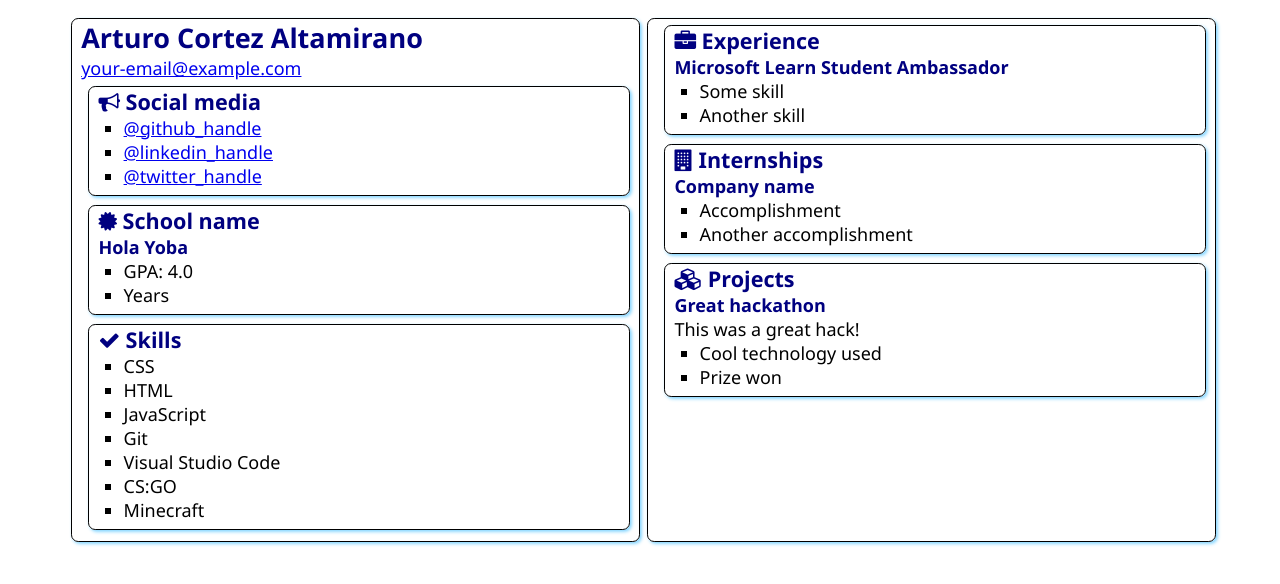
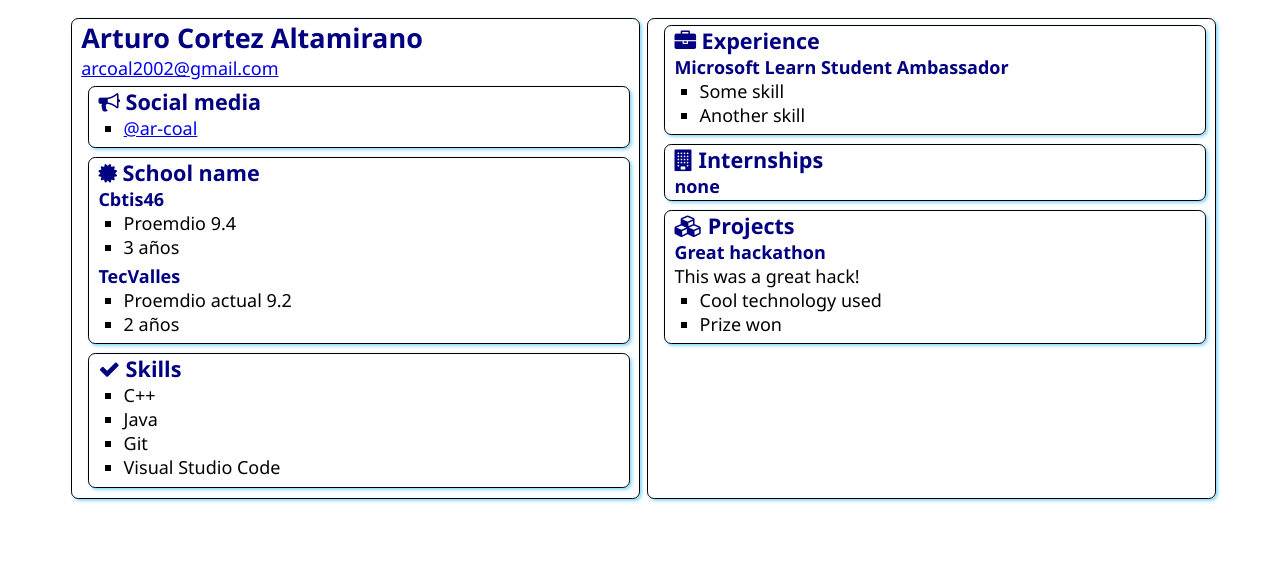
Before and after one commit to ar-coal/SATechnicalOnboarding, a plain HTML site: page src/index.html in a window 1280 px wide. Drawn offline with Linux system fonts and the light colour scheme.

Commit message:
Update index.html

```diff
--- a/src/index.html
+++ b/src/index.html
@@ -13,7 +13,7 @@
     <main>
         <article class="box">
             <h1>Arturo Cortez Altamirano</h1>
-            <div><a href="mailto:your.email@example.com">your-email@example.com</a></div>
+            <div><a href="mailto:your.email@example.com">arcoal2002@gmail.com</a></div>
 
             <section class="box">
                 <h2>
@@ -21,9 +21,7 @@
                     Social media
                 </h2>
                 <ul>
-                    <li><a href="https://github.com/<handle>">@github_handle</a></li>
-                    <li><a href="https://linkedin.com/in/<handle>">@linkedin_handle</a></li>
-                    <li><a href="https://twitter.com/<handle>">@twitter_handle</a></li>
+                    <li><a href="https://github.com/<handle>">@ar-coal</a></li>
                 </ul>
             </section>
 
@@ -33,10 +31,15 @@
                         <i class="fa fa-certificate" aria-hidden="true"></i>
                         School name
                     </h2>
-                    <h3>Hola Yoba</h3>
+                    <h3>Cbtis46</h3>
                     <ul>
-                        <li>GPA: 4.0</li>
-                        <li>Years</li>
+                        <li>Proemdio 9.4</li>
+                        <li>3 años</li>
+                    </ul>
+                    <h3>TecValles</h3>
+                    <ul>
+                        <li>Proemdio actual 9.2</li>
+                        <li>2 años</li>
                     </ul>
                 </div>
             </section>
@@ -47,13 +50,11 @@
                     Skills
                 </h2>
                 <ul>
-                    <li>CSS</li>
-                    <li>HTML</li>
-                    <li>JavaScript</li>
+                    <li>C++</li>
+                    <li>Java</li>
                     <li>Git</li>
                     <li>Visual Studio Code</li>
-                    <li>CS:GO</li>
-                    <li>Minecraft</li>
+
                 </ul>
             </section>
         </article>
@@ -75,11 +76,7 @@
                     Internships
                 </h2>
 
-                <h3>Company name</h3>
-                <ul>
-                    <li>Accomplishment</li>
-                    <li>Another accomplishment</li>
-                </ul>
+                <h3>none</h3>
             </section>
             <section class="box">
                 <h2>
```
